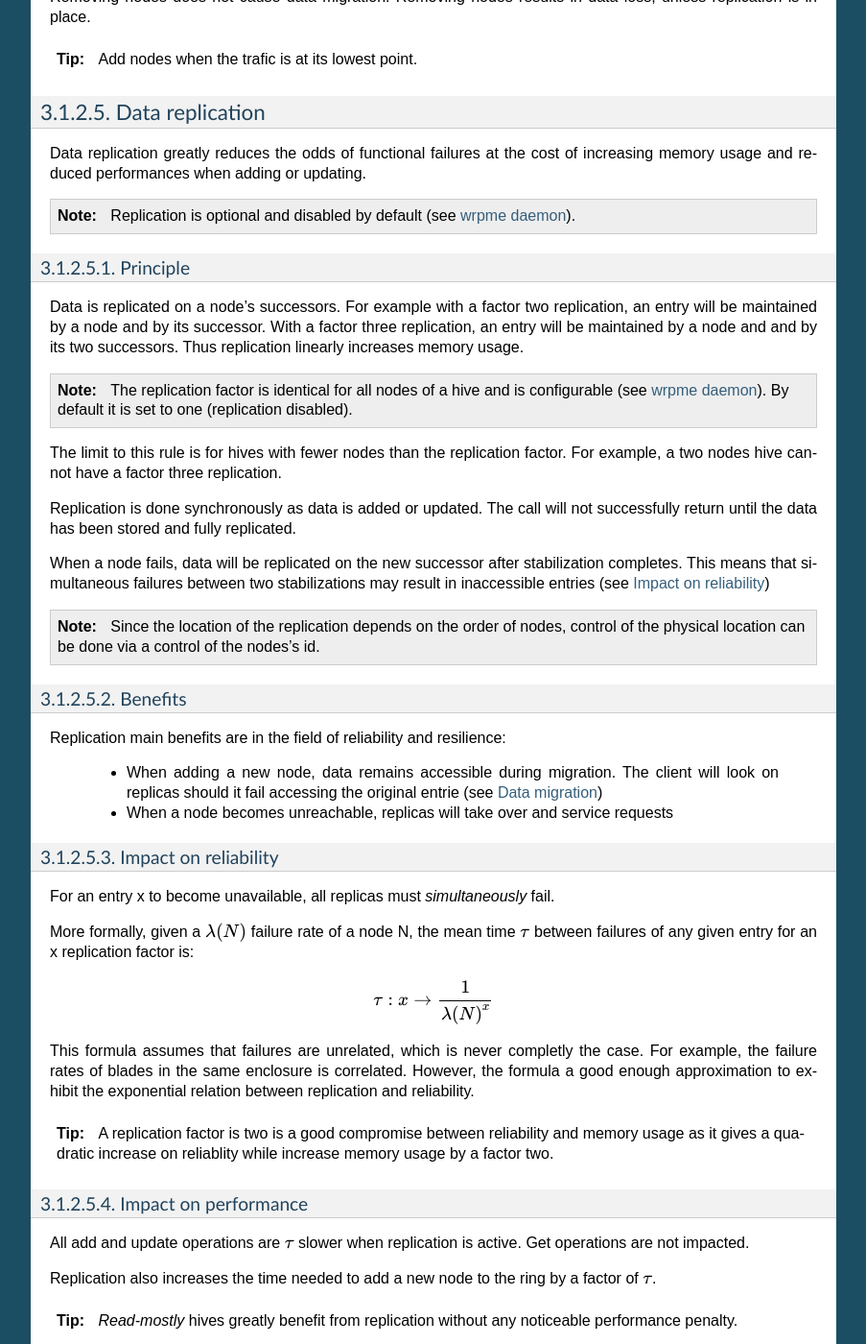
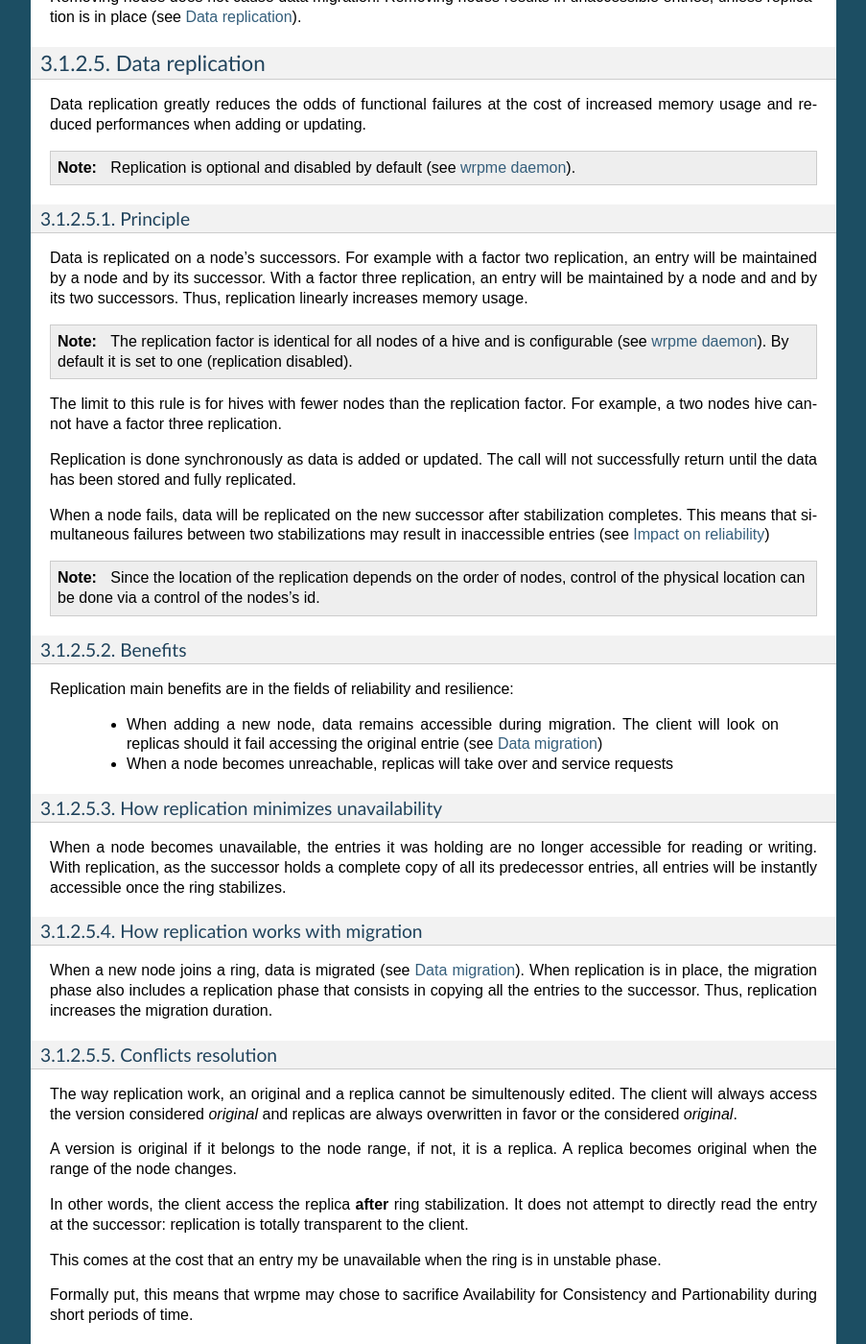
Before and after one commit to iltommi/qdb-documentation, a Sphinx documentation site: the page built from source/concepts/distribution.rst, in a window 1280 px wide and 1400 px high, scrolled down 2324 px. Shown: the whole window at 96% size, without its empty margins (198-1101 px from the left). Built offline with Sphinx 7.4.7, drawn with Linux system fonts in a browser that asks for light colours; formulas are drawn with MathJax 3; some of the changed text lies outside the part shown.

Commit message:
Update doc

```diff
--- a/source/concepts/distribution.rst
+++ b/source/concepts/distribution.rst
@@ -97,24 +97,21 @@ Failure scenario:
 This unvailability is only for the duration of the migration and cannot result in a data loss. This is because a node will not remove an entry until the peer fully acknowledged the migration.
 
 .. tip::
-    This problem can be solved with the use of replication (see :ref:`data-replication`).
+    Add nodes when the trafic is at its lowest point.
 
 Migration only occurs when a new node joins the ring. This happens only:
 
     1. In case of failure, when the node rejoins the ring upon recovery
     2. When the administrator expands the hive by adding new nodes
 
-Removing nodes does not cause data migration. Removing nodes results in data loss, unless replication is in place.
-
-.. tip::
-    Add nodes when the trafic is at its lowest point.
+Removing nodes does not cause data migration. Removing nodes results in unaccessible entries, unless replication is in place (see :ref:`data-replication`).
 
 .. _data-replication:
 
 Data replication
 -----------------
 
-Data replication greatly reduces the odds of functional failures at the cost of increasing memory usage and reduced performances when adding or updating.
+Data replication greatly reduces the odds of functional failures at the cost of increased memory usage and reduced performances when adding or updating.
 
 .. note::
     Replication is optional and disabled by default (see :doc:`../reference/wrpmed`).
@@ -122,7 +119,7 @@ Data replication greatly reduces the odds of functional failures at the cost of
 Principle
 ^^^^^^^^^^
 
-Data is replicated on a node's successors. For example with a factor two replication, an entry will be maintained by a node and by its successor. With a factor three replication, an entry will be maintained by a node and and by its two successors. Thus replication linearly increases memory usage.
+Data is replicated on a node's successors. For example with a factor two replication, an entry will be maintained by a node and by its successor. With a factor three replication, an entry will be maintained by a node and and by its two successors. Thus, replication linearly increases memory usage.
 
 .. note::
     The replication factor is identical for all nodes of a hive and is configurable (see :doc:`../reference/wrpmed`). By default it is set to one (replication disabled).
@@ -139,10 +136,33 @@ When a node fails, data will be replicated on the new successor after stabilizat
 Benefits
 ^^^^^^^^^^
 
-Replication main benefits are in the field of reliability and resilience:
+Replication main benefits are in the fields of reliability and resilience:
 
     * When adding a new node, data remains accessible during migration. The client will look on replicas should it fail accessing the original entrie (see :ref:`data-migration`)
     * When a node becomes unreachable, replicas will take over and service requests
+
+How replication minimizes unavailability
+^^^^^^^^^^^^^^^^^^^^^^^^^^^^^^^^^^^^^^^^^^
+
+When a node becomes unavailable, the entries it was holding are no longer accessible for reading or writing. With replication, as the successor holds a complete copy of all its predecessor entries, all entries will be instantly accessible once the ring stabilizes.
+
+How replication works with migration
+^^^^^^^^^^^^^^^^^^^^^^^^^^^^^^^^^^^^^^
+
+When a new node joins a ring, data is migrated (see :ref:`data-migration`). When replication is in place, the migration phase also includes a replication phase that consists in copying all the entries to the successor. Thus, replication increases the migration duration.
+
+Conflicts resolution
+^^^^^^^^^^^^^^^^^^^^^^
+
+The way replication work, an original and a replica cannot be simultenously edited. The client will always access the version considered *original* and replicas are always overwritten in favor or the considered *original*.
+
+A version is original if it belongs to the node range, if not, it is a replica. A replica becomes original when the range of the node changes.
+
+In other words, the client access the replica **after** ring stabilization. It does not attempt to directly read the entry at the successor: replication is totally transparent to the client.
+
+This comes at the cost that an entry my be unavailable when the ring is in unstable phase.
+
+Formally put, this means that wrpme may chose to sacrifice Availability for Consistency and Partionability during short periods of time.
 
 .. _data-replication-reliability-impact:
 
@@ -159,12 +179,14 @@ More formally, given a :math:`\lambda(N)` failure rate of a node N, the mean tim
 This formula assumes that failures are unrelated, which is never completly the case. For example, the failure rates of blades in the same enclosure is correlated. However, the formula a good enough approximation to exhibit the exponential relation between replication and reliability.
 
 .. tip::
-    A replication factor is two is a good compromise between reliability and memory usage as it gives a quadratic increase on reliablity while increase memory usage by a factor two.
+    A replication factor of two is a good compromise between reliability and memory usage as it gives a quadratic increase on reliablity while increasing memory usage by a factor two.
+
+
 
 Impact on performance
 ^^^^^^^^^^^^^^^^^^^^^^^^
 
-All add and update operations are :math:`\tau` slower when replication is active. Get operations are not impacted.
+All add and update operations are :math:`\tau` slower when replication is active. Read-only operations are not impacted.
 
 Replication also increases the time needed to add a new node to the ring by a factor of :math:`\tau`.
 
```
